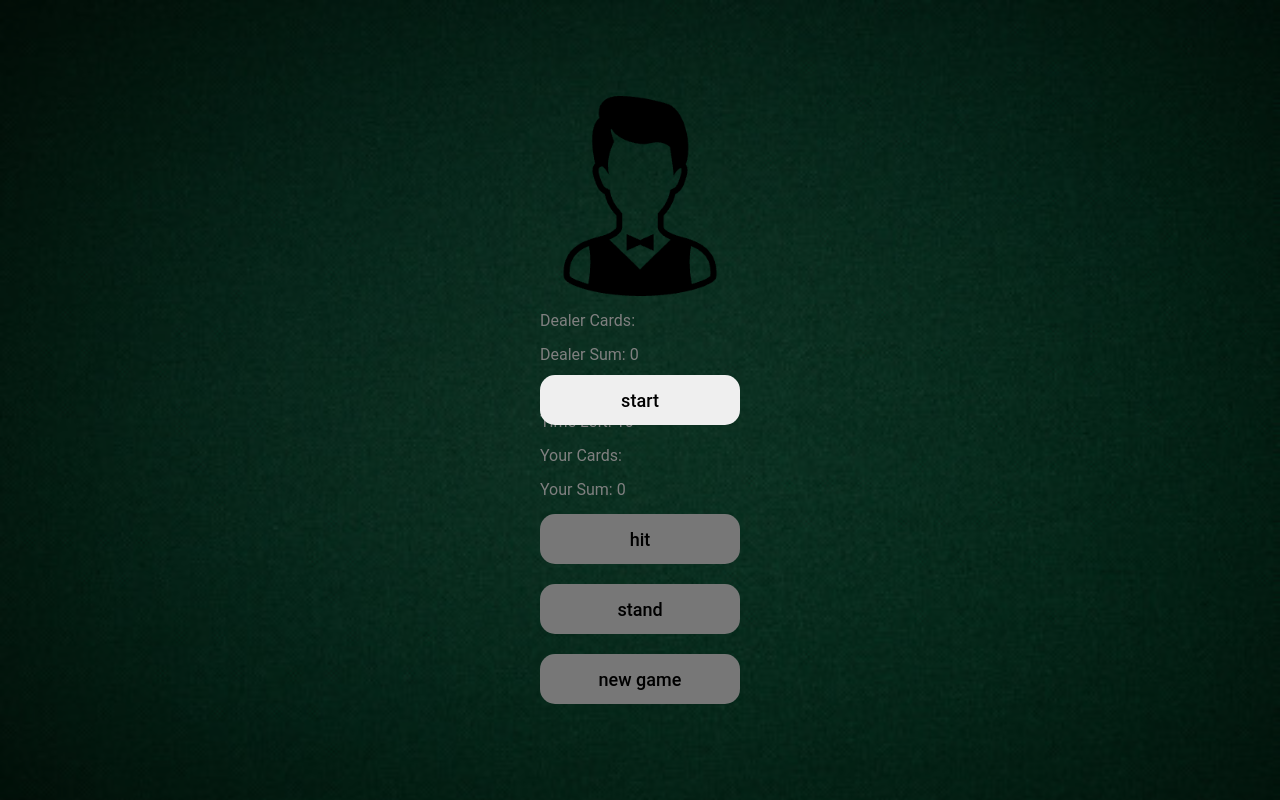
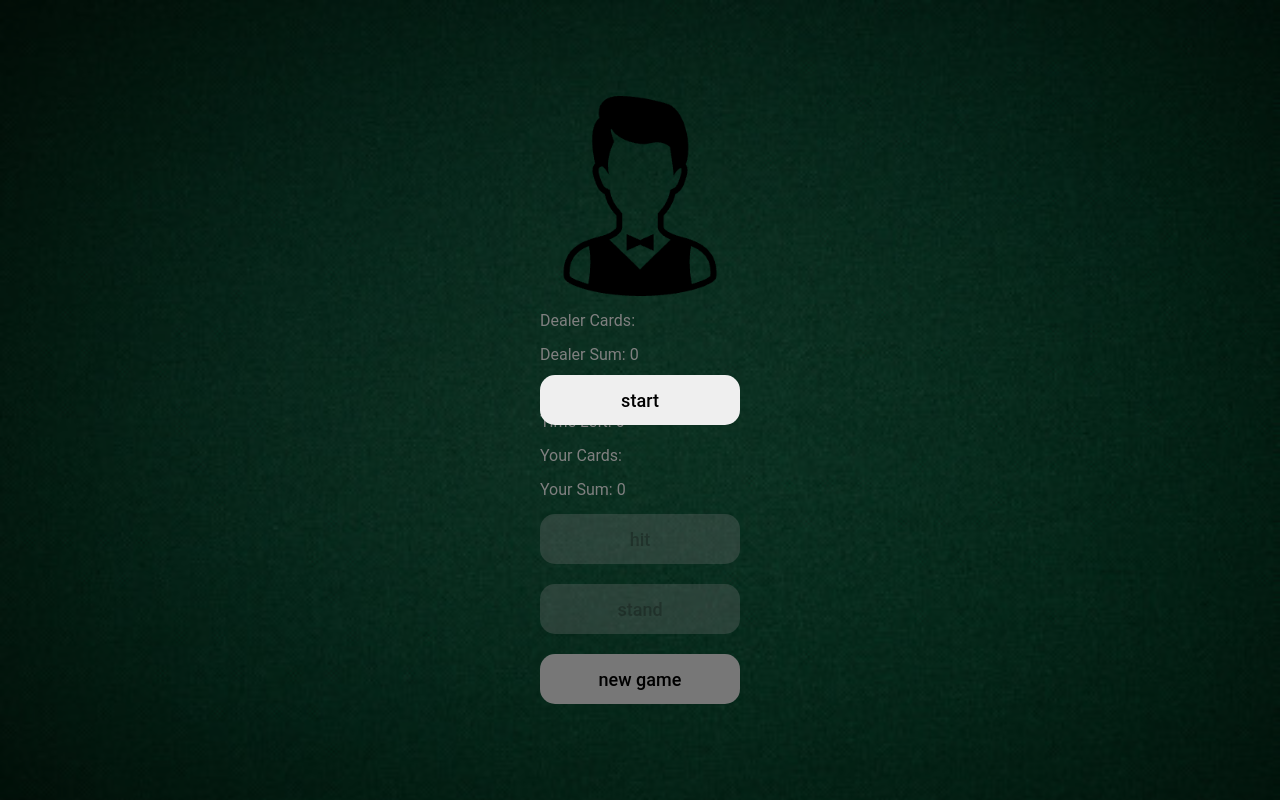
Before and after one commit to Lukagbn/blackjack, a React (Vite) app: page / in a window 1280 px wide. Built offline with nearby package versions, Linux system fonts and the light colour scheme.

Commit message:
refactor: timer start/end logic

```diff
--- a/src/App.tsx
+++ b/src/App.tsx
@@ -8,8 +8,7 @@ function App() {
   const [winner, setWinner] = useState<string>("");
   const [overlay, setOverlay] = useState<boolean>(true);
   const [triggerTimer, setTriggerTimer] = useState<number>(0);
-  const [startGameTimer, setStartGameTimer] = useState<boolean>(false);
-  const [time, setTime] = useState<number>(10);
+  const [time, setTime] = useState<number>(0);
 
   const playerSum = playerCards.reduce((acc, curr) => acc + curr, 0);
   const dealerSum = dealerCards.reduce((acc, curr) => acc + curr, 0);
@@ -24,6 +23,7 @@ function App() {
     }
   }
   function startGame() {
+    setTime(10);
     setOverlay(false);
     setWinner("");
     setDealerCards([randomCard()]);
@@ -49,7 +49,6 @@ function App() {
   function startBtn() {
     startGame();
     setTriggerTimer((prev) => prev + 1);
-    setStartGameTimer(true);
   }
   function standBtn() {
     setTime(0);
@@ -57,9 +56,8 @@ function App() {
     setTriggerTimer((prev) => prev + 1);
   }
   function newGameBtn() {
-    setTime(10);
+    setTime(0);
     restartGame();
-    setStartGameTimer(false);
   }
 
   useEffect(() => {
@@ -67,24 +65,27 @@ function App() {
   }, [dealerCards]);
 
   useEffect(() => {
-    if (time === 10 && !startGameTimer) return;
-    else if (time <= 0) return;
+    if (time === 0) return;
 
     const interval = setInterval(() => {
       setTime((prev) => prev - 1);
     }, 1000);
 
     return () => clearInterval(interval);
-  }, [time, startGameTimer]);
+  }, [time]);
 
   useEffect(() => {
     if (playerCards.length === 0 || dealerCards.length === 0) return;
 
     const timeOut = setTimeout(() => {
-      let newDealerCards = [...dealerCards];
+      const newDealerCards = [...dealerCards];
       let newDealerSum = dealerSum;
 
-      while (newDealerSum <= playerSum && newDealerSum < 18) {
+      while (
+        playerSum <= 21 &&
+        newDealerSum <= playerSum &&
+        newDealerSum < 18
+      ) {
         const newCard = randomCard();
 
         newDealerCards.push(newCard);
@@ -92,25 +93,7 @@ function App() {
       }
 
       setDealerCards(newDealerCards);
-
-      if (playerSum > 21) {
-        setWinner("You Lost!");
-      } else if (newDealerSum > 21) {
-        setWinner("You Won!");
-      } else if (playerSum === 21 && newDealerSum === 21) {
-        setWinner("Draw!");
-      } else if (playerSum === 21) {
-        setWinner("You Won!");
-      } else if (newDealerSum === 21) {
-        setWinner("You Lost!");
-      } else if (playerSum > newDealerSum) {
-        setWinner("You Won!");
-      } else if (playerSum < newDealerSum) {
-        setWinner("You Lost!");
-      } else {
-        setWinner("Draw!");
-      }
-
+      setWinner(getWinner(playerSum, newDealerSum));
       setTime(0);
     }, time * 1000);
 
@@ -119,8 +102,8 @@ function App() {
 
   useEffect(() => {
     if (playerSum >= 21) {
-      getWinner(playerSum, dealerSum);
       setTime(0);
+      setTriggerTimer((prev) => prev + 1);
     }
   }, [playerSum]);
 
```
